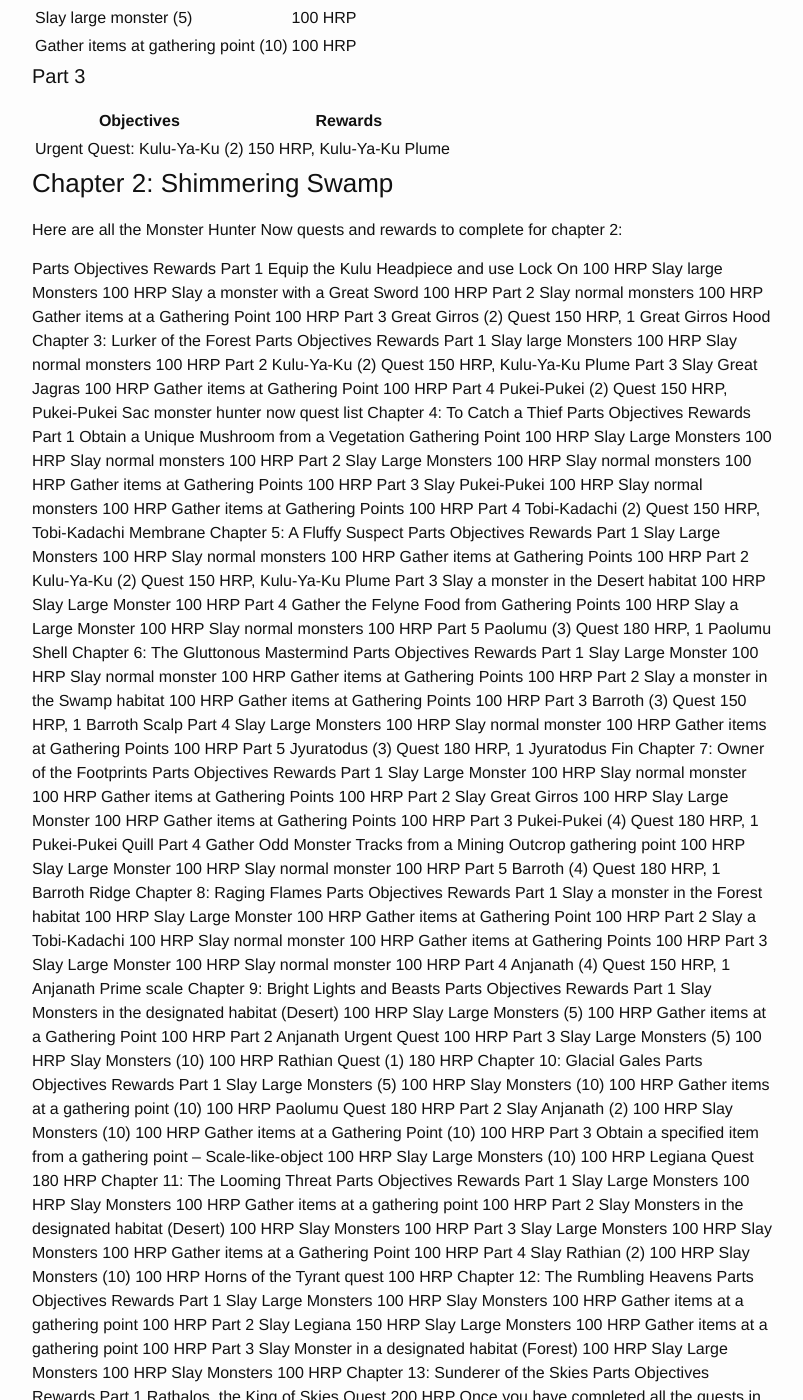
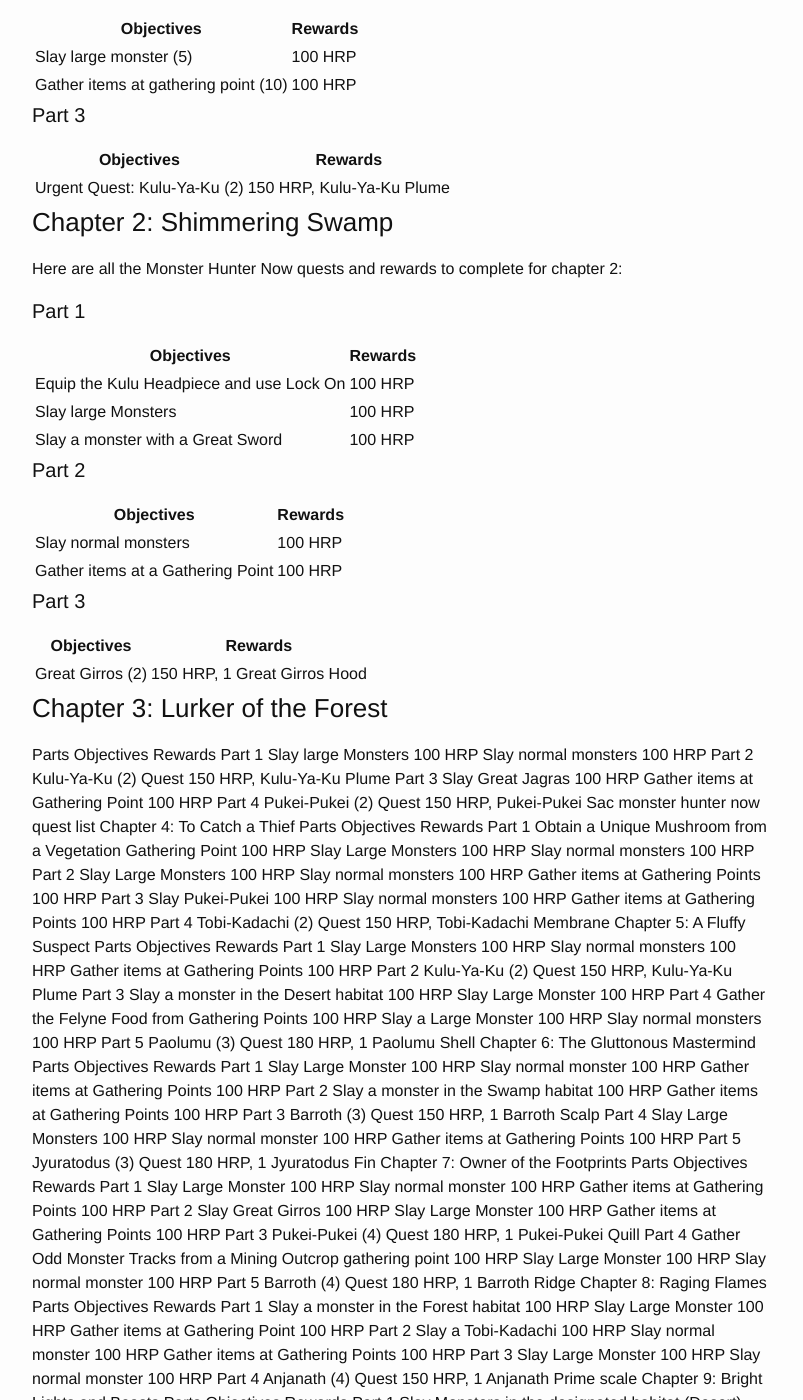
Before and after one commit to roclar/roclar.github.io, a Jekyll site: the page built from MHNowStoryChapters.md, in a window 1280 px wide and 1400 px high, scrolled down 1903 px. Shown: the whole window, without its empty margins (238-1041 px from the left). Built offline with Jekyll 4.4.1, drawn with Linux system fonts in a browser that asks for light colours; some of the changed text lies outside the part shown.

```diff
--- a/MHNowStoryChapters.md
+++ b/MHNowStoryChapters.md
@@ -96,14 +98,29 @@
 
 Here are all the Monster Hunter Now quests and rewards to complete for chapter 2:
 
-Parts	Objectives	Rewards
-Part 1	Equip the Kulu Headpiece and use Lock On	100 HRP
-Slay large Monsters	100 HRP
-Slay a monster with a Great Sword	100 HRP
-Part 2	Slay normal monsters	100 HRP
-Gather items at a Gathering Point	100 HRP
-Part 3	Great Girros (2) Quest	150 HRP, 1 Great Girros Hood
-Chapter 3: Lurker of the Forest
+#### Part 1
+
+| Objectives | Rewards |
+| ---------- | ------- |
+| Equip the Kulu Headpiece and use Lock On | 100 HRP |
+| Slay large Monsters | 100 HRP |
+| Slay a monster with a Great Sword | 100 HRP |
+
+#### Part 2
+
+| Objectives | Rewards |
+| ---------- | ------- |
+| Slay normal monsters | 100 HRP |
+| Gather items at a Gathering Point | 100 HRP |
+
+#### Part 3
+
+| Objectives | Rewards |
+| ---------- | ------- |
+| Great Girros (2) | 150 HRP, 1 Great Girros Hood |
+
+### Chapter 3: Lurker of the Forest
+
 Parts	Objectives	Rewards
 Part 1	Slay large Monsters	100 HRP
 Slay normal monsters	100 HRP
```
Also changed, not shown: other parts of MHNowStoryChapters.md (+2 -0 lines).
